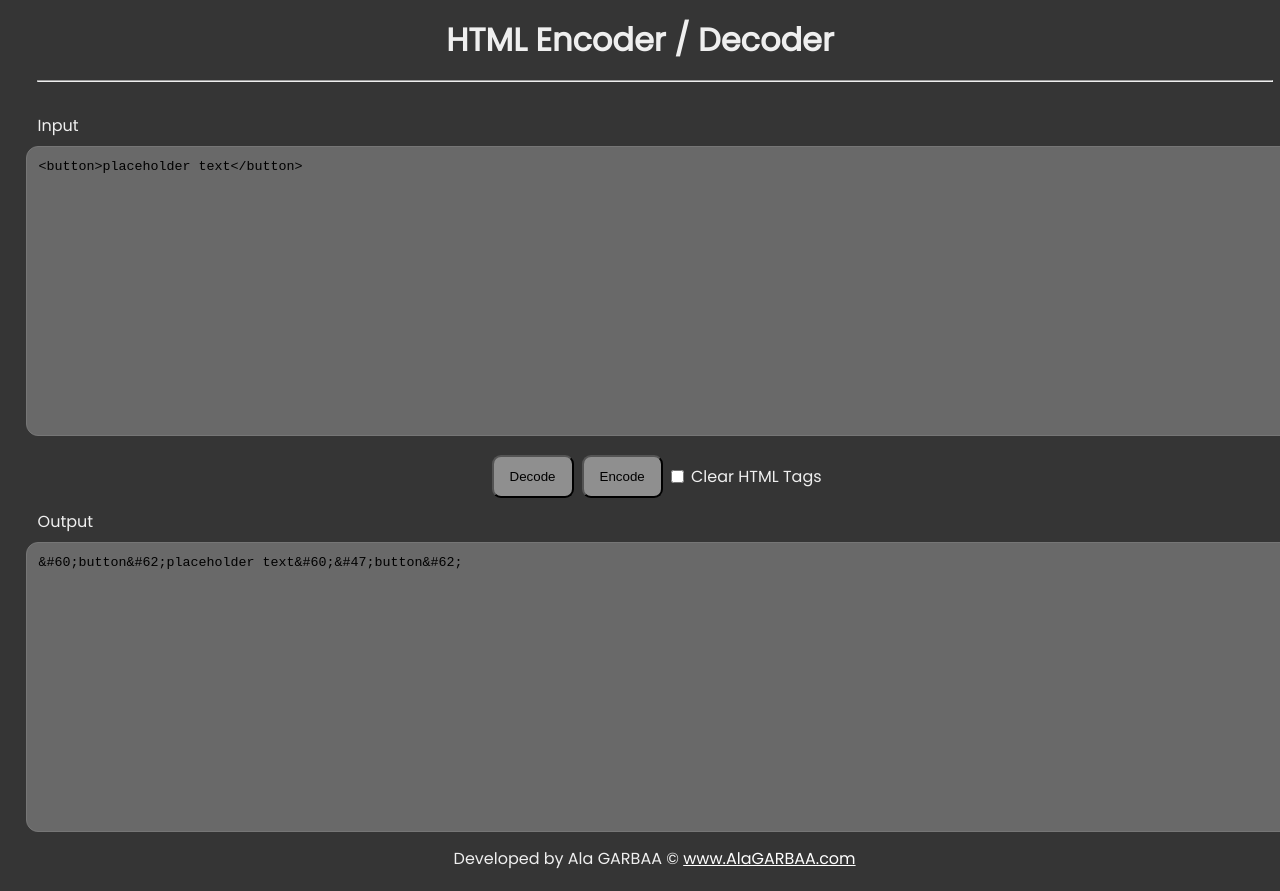
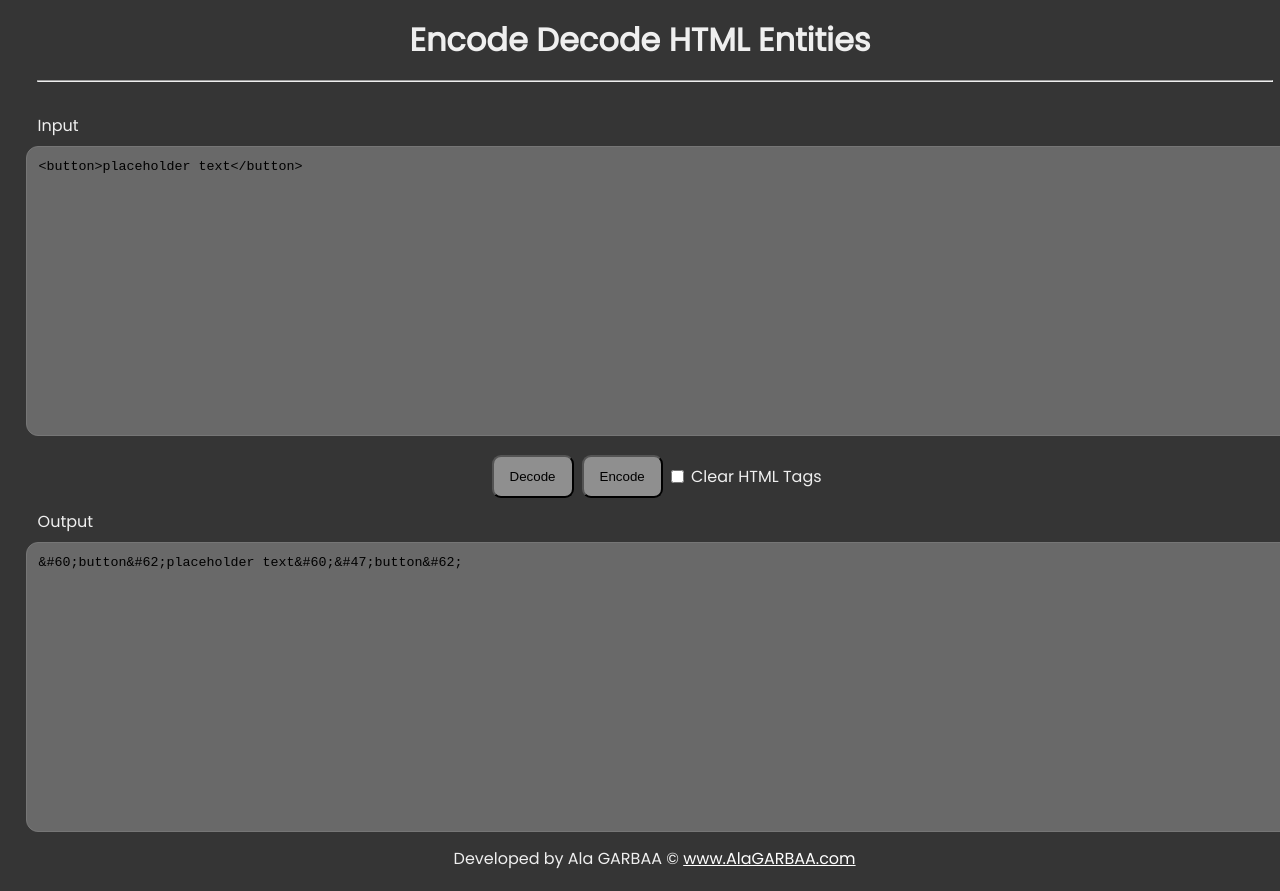
Before and after one commit to ala-garbaa-pro/encode-decode-html-entities, a plain HTML site: page index.html in a window 1280 px wide. Shown: the top 891 px of the page. Drawn offline with Linux system fonts and the light colour scheme.

Commit message:
change the title

```diff
--- a/index.html
+++ b/index.html
@@ -17,7 +17,7 @@
   <link rel="stylesheet" href="./styles/app.min.css" />
   <body>
     <main>
-      <header><h1>HTML Encoder / Decoder</h1></header>
+      <header><h1>Encode Decode HTML Entities</h1></header>
       <article>
         <hr />
         <label class="caption" for="input-code">Input</label>
```
